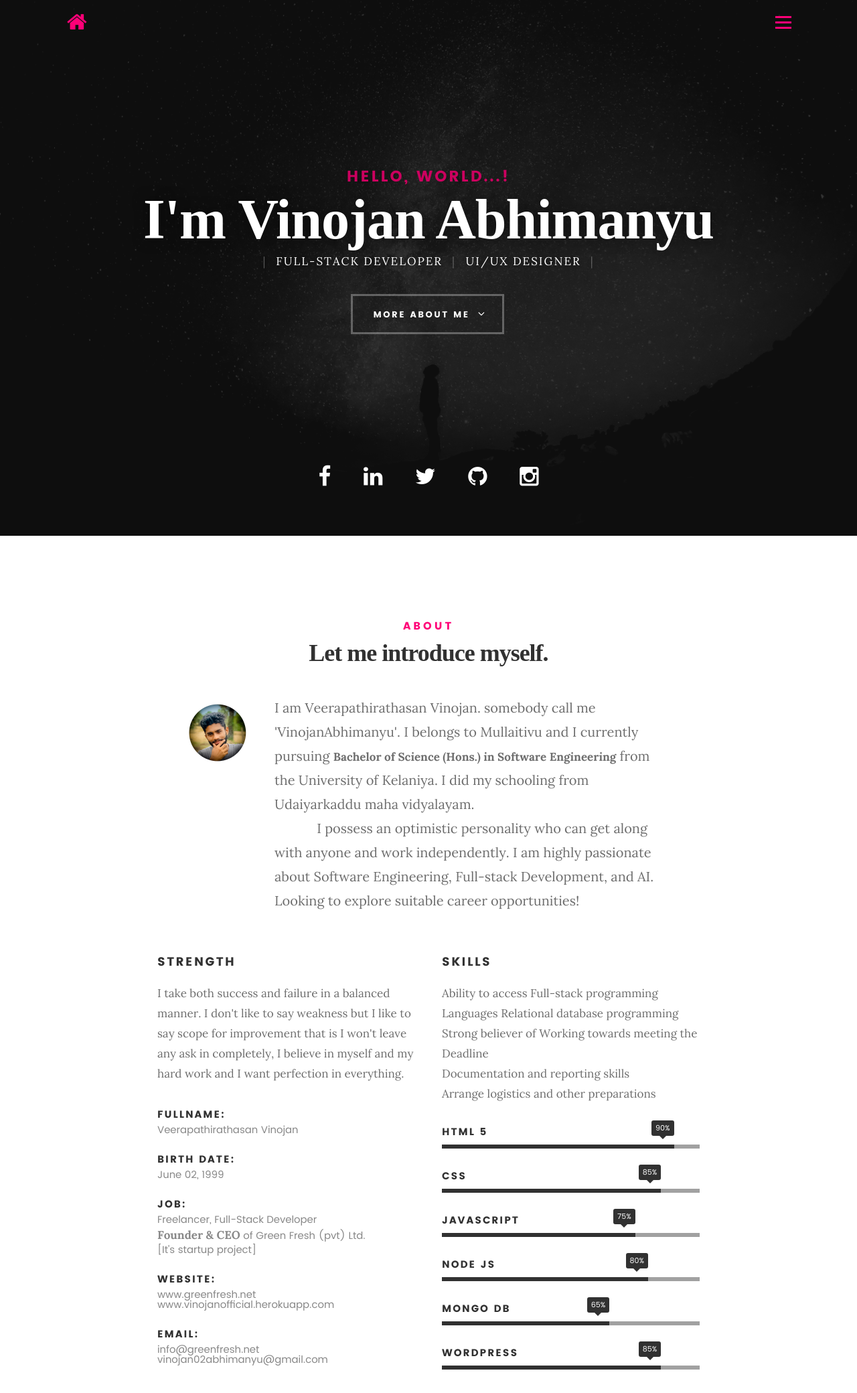
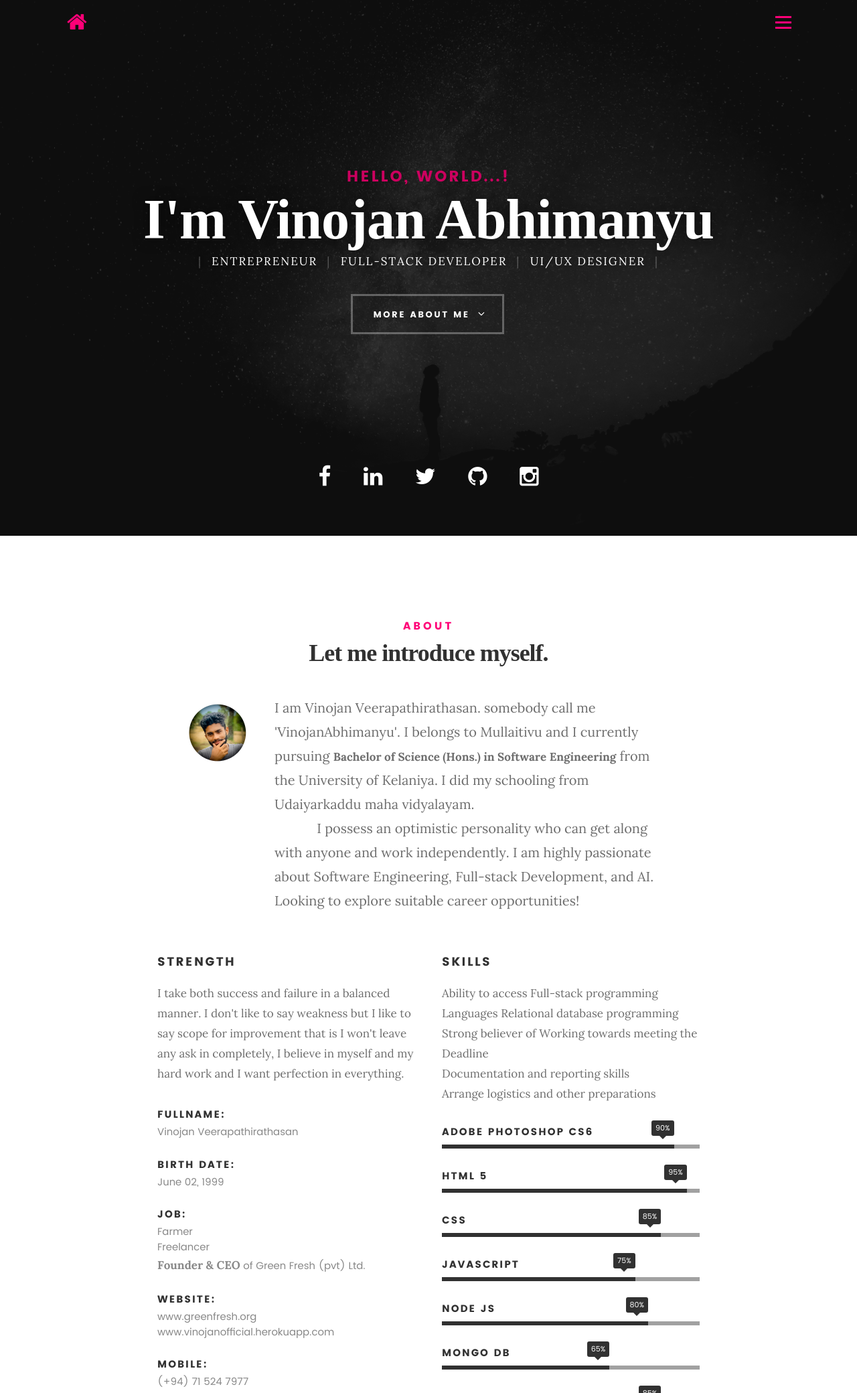
Before and after one commit to Vinojan1999/portfolio-vinojan, a PHP site: page / in a window 1280 px wide. Shown: the top 2080 px of the page at 67% size. Run offline with PHP 8.4, Linux system fonts and the light colour scheme; some web fonts are replaced.

Commit message:
Recovered codes

```diff
--- a/css/main.css
+++ b/css/main.css
@@ -1571,7 +1571,7 @@ header .logo a {
 	font-family: "poppins-regular", sans-serif;
 	color: #888888;
 	font-size: 1.5rem;
-	line-height: 1;
+	line-height: 1.5;
 }
 .about-content .skill-bars {
 	margin-top: 6rem;
--- a/inc/sendEmail.php
+++ b/inc/sendEmail.php
@@ -1,7 +1,7 @@
 <?php
 
 // Replace this with your own email address
-$siteOwnersEmail = 'user@website.com';
+$siteOwnersEmail = 'vinojan02abhimanyu@gmail.com';
 
 
 if($_POST) {
--- a/index.html
+++ b/index.html
@@ -28,7 +28,16 @@
 
    <!-- favicons
 	================================================== -->
-	<link rel="icon" type="image/png" href="favicon.png">
+	<link rel="icon" type="image/png" href="v1.png">
+
+	<!-- ==============================================
+	                   Email send JS                   -->
+	<script type="text/javascript" src="https://cdn.jsdelivr.net/npm/emailjs-com@2/dist/email.min.js"></script>
+	<script type="text/javascript">
+	(function() {
+	emailjs.init("user_AUrqXe7S3TLz3ePwREAPC");
+	})();
+	</script>
 
 </head>
 
@@ -76,6 +85,7 @@
 	   			<h1>I'm Vinojan Abhimanyu</h1>
 
 	   			<p class="intro-position">
+					<span>Entrepreneur</span>
 	   				<span>Full-stack Developer</span>
 	   				<span>UI/UX Designer</span>
 	   			</p>
@@ -112,7 +122,7 @@
 
 				   <img src="images/rsz_vino_dp_round.png" alt="Profile Picture">
 
-				   <p class="lead">I am Veerapathirathasan Vinojan. somebody call me 'VinojanAbhimanyu'. I belongs to Mullaitivu and I currently pursuing <b>Bachelor of Science (Hons.) in Software Engineering</b> from the University of Kelaniya. I did my schooling from Udaiyarkaddu maha vidyalayam.
+				   <p class="lead">I am Vinojan Veerapathirathasan. somebody call me 'VinojanAbhimanyu'. I belongs to Mullaitivu and I currently pursuing <b>Bachelor of Science (Hons.) in Software Engineering</b> from the University of Kelaniya. I did my schooling from Udaiyarkaddu maha vidyalayam.
 				    <br>&nbsp;&nbsp;&nbsp;&nbsp;&nbsp;&nbsp;&nbsp;&nbsp;&nbsp;&nbsp;&nbsp;&nbsp;I possess an optimistic personality who can get along with anyone and work independently. I am highly passionate about Software
 Engineering, Full-stack Development, and AI. Looking to explore suitable career opportunities!
 				</p>
@@ -131,25 +141,30 @@ Engineering, Full-stack Development, and AI. Looking to explore suitable career
    			<ul class="info-list">
    				<li>
    					<strong>Fullname:</strong>
-   					<span>Veerapathirathasan Vinojan</span>
+   					<span>Vinojan Veerapathirathasan</span>
    				</li>
    				<li>
    					<strong>Birth Date:</strong>
    					<span>June 02, 1999</span>
    				</li>
    				<li>
-   					<strong>Job:</strong>
-					   <span>Freelancer, Full-Stack Developer</span>
-					   <span><b>Founder & CEO</b> of Green Fresh (pvt) Ltd. <br>[It's startup project]</span>
+					   <strong>Job:</strong>
+					   <span>Farmer</span>
+					   <span>Freelancer</span>
+					   <span><b>Founder & CEO</b> of Green Fresh (pvt) Ltd.</span>
    				</li>
    				<li>
    					<strong>Website:</strong>
-					   <span>www.greenfresh.net</span>
+					   <span>www.greenfresh.org</span>
 					   <span>www.vinojanofficial.herokuapp.com</span>
-   				</li>
+				</li>
+				<li>
+					<strong>Mobile:</strong>
+					<span>(+94) 71 524 7977</span>
+				</li>
    				<li>
    					<strong>Email:</strong>
-					   <span>info@greenfresh.net</span>
+					   <span>info@greenfresh.org</span>
 					   <span>vinojan02abhimanyu@gmail.com</span>
    				</li>
 
@@ -168,8 +183,12 @@ Engineering, Full-stack Development, and AI. Looking to explore suitable career
 			</p>
 
 				<ul class="skill-bars">
+					<li>
+						<div class="progress percent90"><span>90%</span></div>
+						<strong>Adobe PhotoShop CS6</strong>
+					</li>
 				   <li>
-				   	<div class="progress percent90"><span>90%</span></div>
+				   	<div class="progress percent95"><span>95%</span></div>
 				   	<strong>HTML 5</strong>
 				   </li>
 				   <li>
@@ -191,6 +210,10 @@ Engineering, Full-stack Development, and AI. Looking to explore suitable career
 				   <li>
 					<div class="progress percent85"><span>85%</span></div>
 					<strong>Wordpress</strong>
+				   </li>
+				   <li>
+					<div class="progress percent75"><span>78%</span></div>
+					<strong>UI Design</strong>
 				   </li>
 
 				</ul> <!-- /skill-bars -->
@@ -1007,7 +1030,7 @@ Engineering, Full-stack Development, and AI. Looking to explore suitable career
    			<h5>Call Me At</h5>
 
    			<p>
-			   	Mobile: (+94) 77 716 3782
+			   	Mobile: (+94) 71 524 7977
 			</p>
 
    		</div>
```
Also changed, not shown: js/main.js (+18 -0 lines), favicon.png (deleted), v.png (added), v1.png (added).
